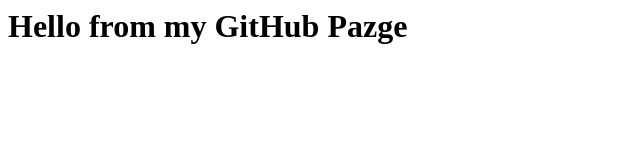
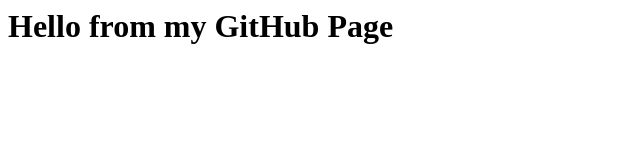
Before and after one commit to nalaveras/nalaveras.github.io, a plain HTML site: page index.html in a window 1280 px wide. Shown: the full height of the page, 0-640 px from the left. Drawn offline with Linux system fonts and the light colour scheme.

Commit message:
Update index.html

```diff
--- a/index.html
+++ b/index.html
@@ -1 +1 @@
-<h1>Hello from my GitHub Pazge</h1>
+<h1>Hello from my GitHub Page</h1>
```
